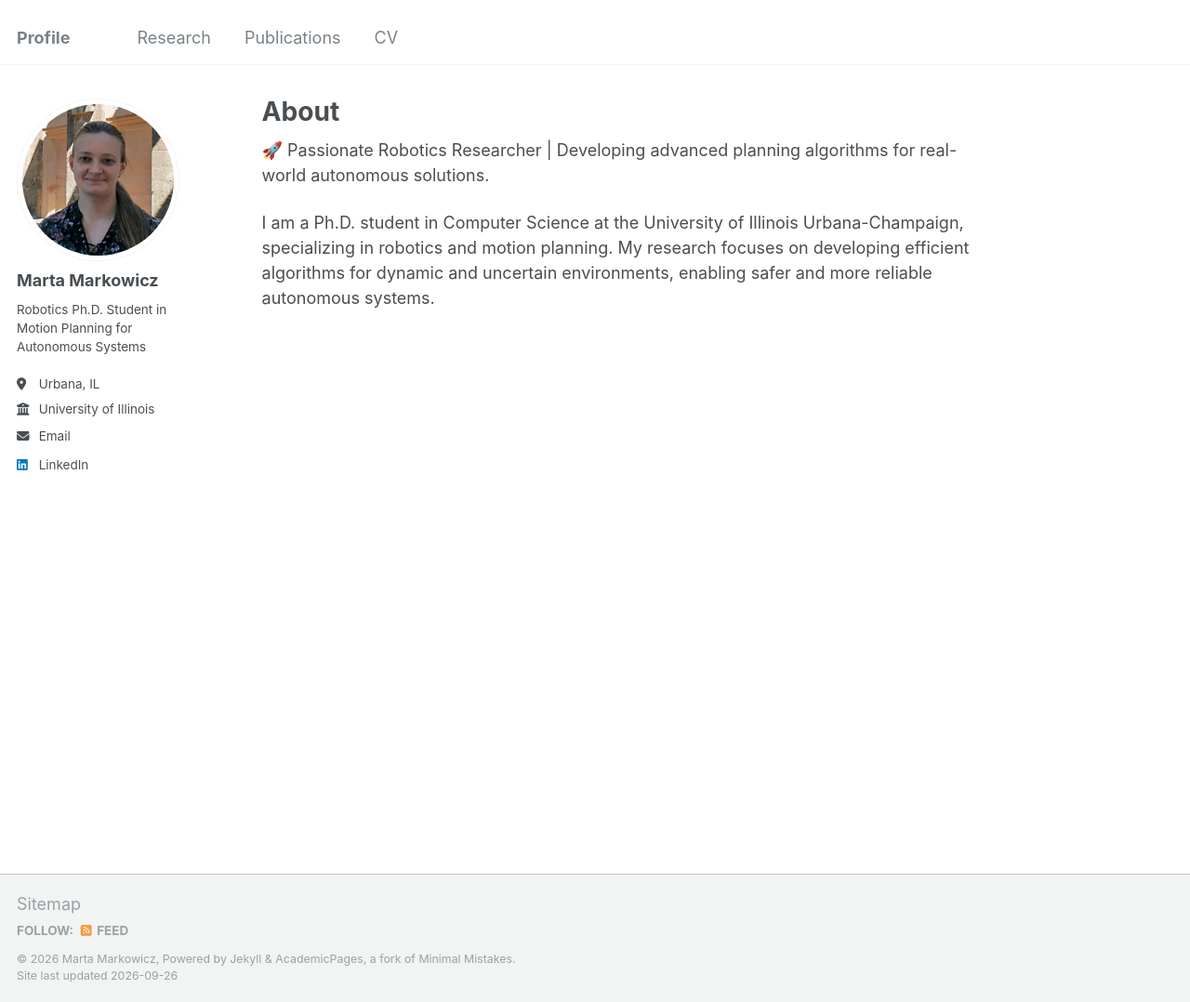
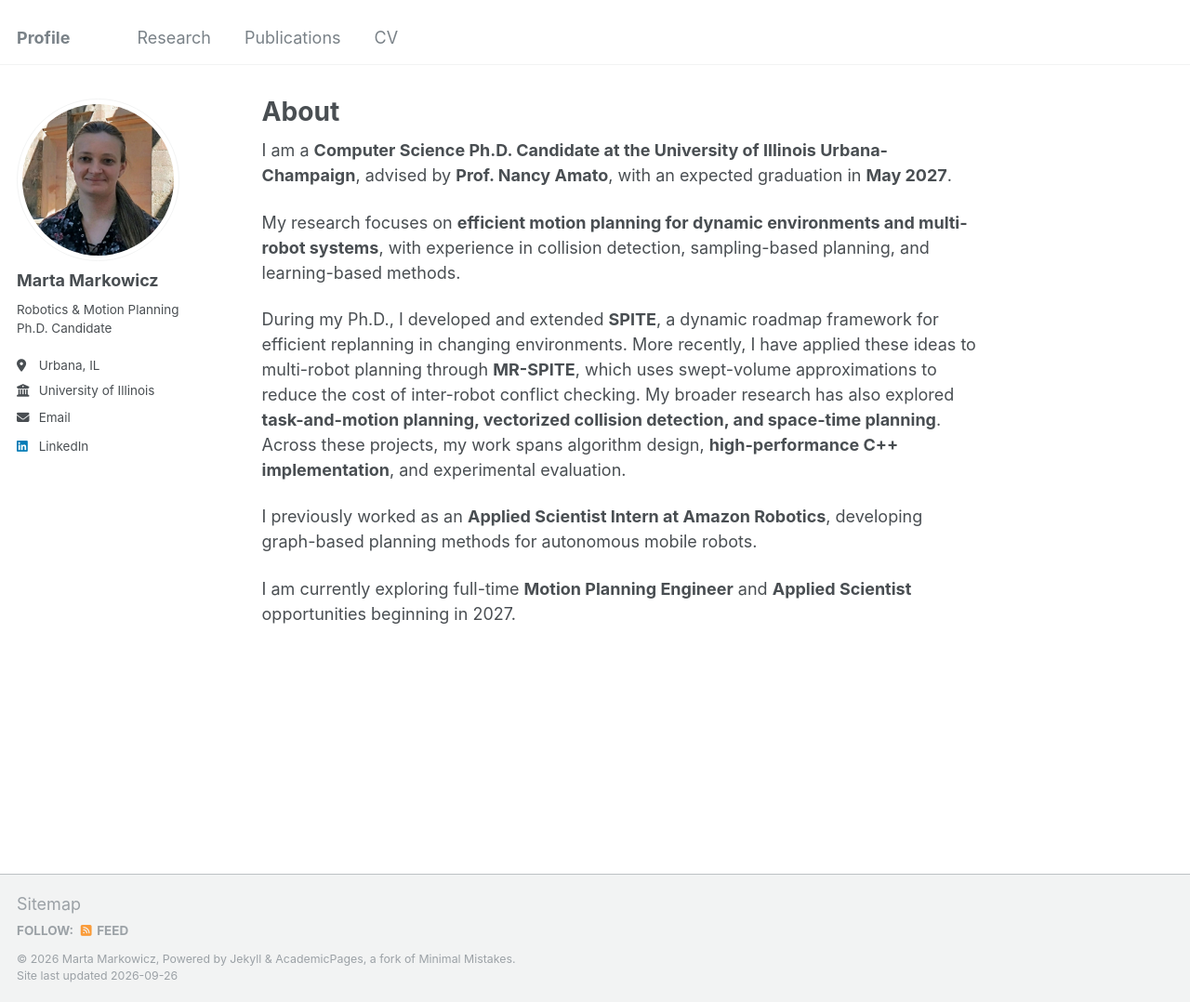
Before and after one commit to martasm2/martasm2.github.io, a Jekyll site: the page built from _pages/about.md, in a window 1280 px wide and 1078 px high. Shown: the whole window at 93% size. Built offline with Jekyll 4.4.1, drawn with Linux system fonts in a browser that asks for light colours.

Commit message:
Updating config and about

```diff
--- a/_config.yml
+++ b/_config.yml
@@ -24,7 +24,7 @@ author:
   avatar           : "marta_profile_in.jpeg"
   name             : "Marta Markowicz"
   pronouns         : # example: "she/her"
-  bio              : "Robotics Ph.D. Student in Motion Planning for Autonomous Systems"
+  bio              : "Robotics & Motion Planning Ph.D. Candidate"
   location         : "Urbana, IL"
   employer         : "University of Illinois"
   uri              : # URL
--- a/_pages/about.md
+++ b/_pages/about.md
@@ -7,6 +7,12 @@ redirect_from:
   - /about.html
 ---
 
-🚀 Passionate Robotics Researcher \| Developing advanced planning algorithms for real-world autonomous solutions.
+I am a **Computer Science Ph.D. Candidate at the University of Illinois Urbana-Champaign**, advised by **Prof. Nancy Amato**, with an expected graduation in **May 2027**.
 
-I am a Ph.D. student in Computer Science at the University of Illinois Urbana-Champaign, specializing in robotics and motion planning. My research focuses on developing efficient algorithms for dynamic and uncertain environments, enabling safer and more reliable autonomous systems.
+My research focuses on **efficient motion planning for dynamic environments and multi-robot systems**, with experience in collision detection, sampling-based planning, and learning-based methods.
+
+During my Ph.D., I developed and extended **SPITE**, a dynamic roadmap framework for efficient replanning in changing environments. More recently, I have applied these ideas to multi-robot planning through **MR-SPITE**, which uses swept-volume approximations to reduce the cost of inter-robot conflict checking. My broader research has also explored **task-and-motion planning, vectorized collision detection, and space-time planning**. Across these projects, my work spans algorithm design, **high-performance C++ implementation**, and experimental evaluation.
+
+I previously worked as an **Applied Scientist Intern at Amazon Robotics**, developing graph-based planning methods for autonomous mobile robots.
+
+I am currently exploring full-time **Motion Planning Engineer** and **Applied Scientist** opportunities beginning in 2027.
```
Also changed, not shown: _pages/cv.md (+3 -3 lines).
